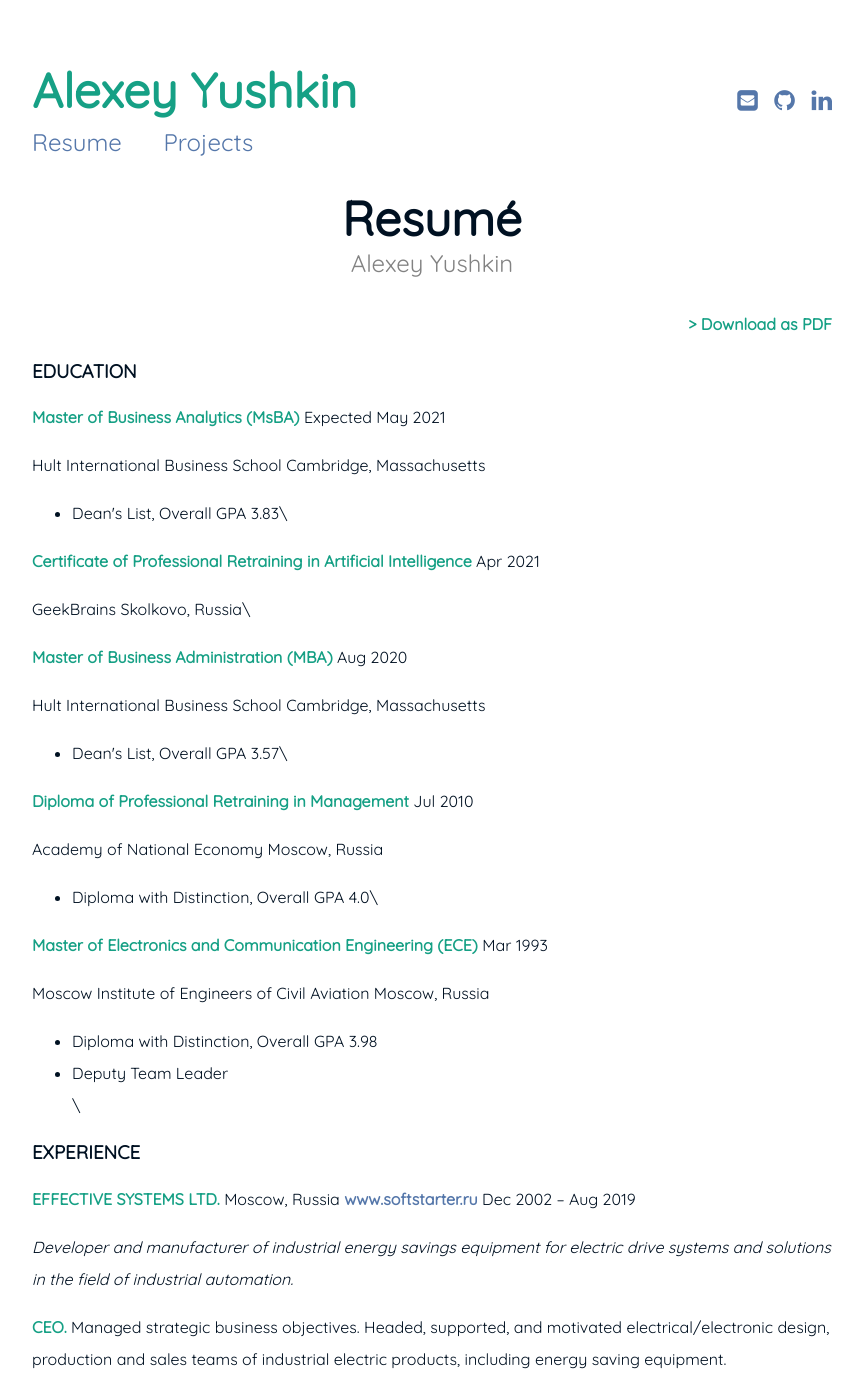
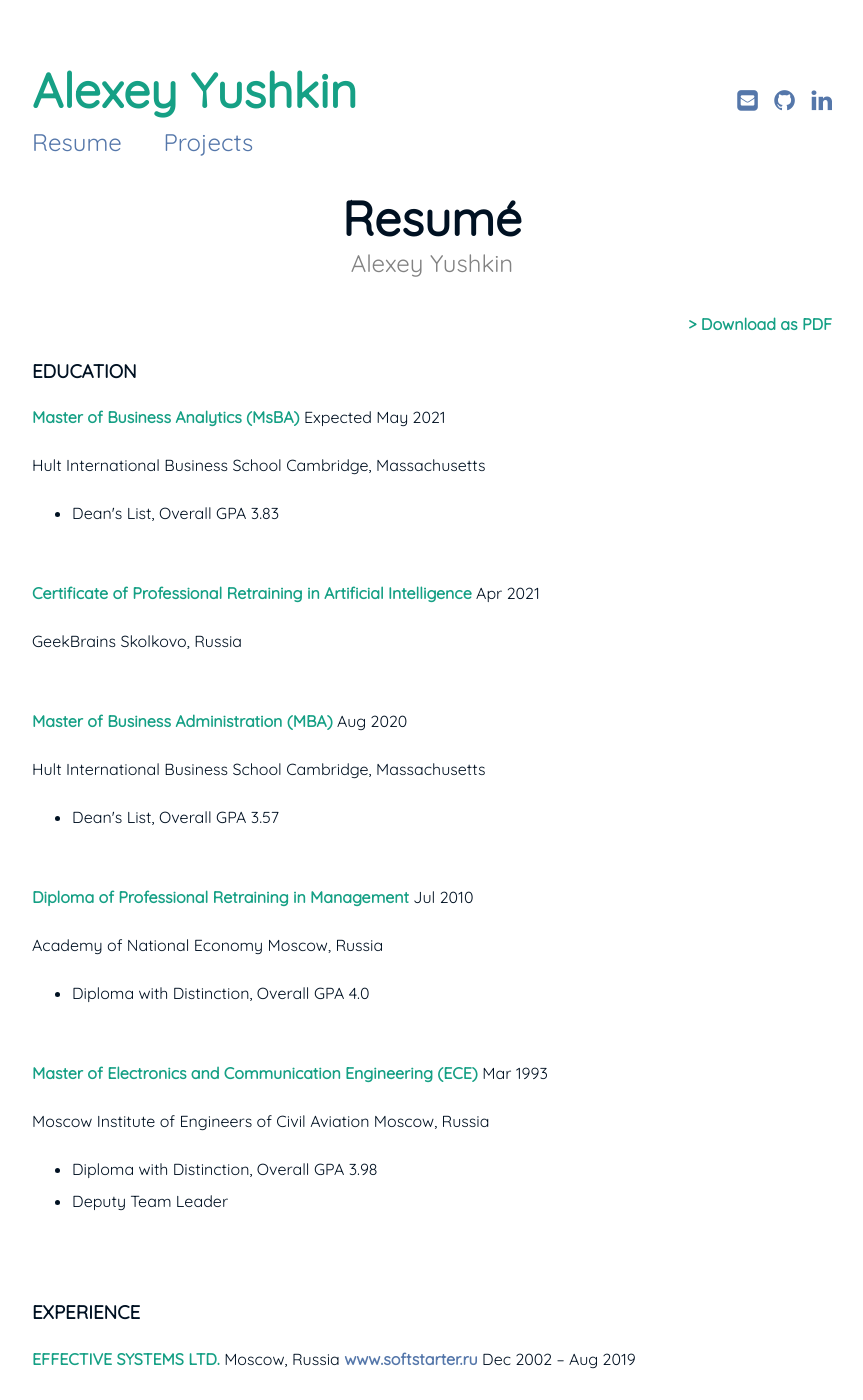
Before and after one commit to alexyushkin/alexyushkin.github.io, a Jekyll site: the page built from resume.md, in a window 1280 px wide and 1400 px high. Shown: the whole window, without its empty margins (208-1071 px from the left). Built offline with Jekyll 4.4.1, drawn with Linux system fonts in a browser that asks for light colours.

Commit message:
Update resume.md

```diff
--- a/resume.md
+++ b/resume.md
@@ -13,31 +13,35 @@ subtitle: Alexey Yushkin
 
 Hult International Business School   Cambridge, Massachusetts
 
-- Dean&#39;s List, Overall GPA 3.83\
+- Dean&#39;s List, Overall GPA 3.83
+<br><br>
 
 **Certificate of Professional Retraining in Artificial Intelligence**   Apr 2021
 
-GeekBrains   Skolkovo, Russia\
+GeekBrains   Skolkovo, Russia
+<br><br>
 
 **Master of Business Administration (MBA)**   Aug 2020
 
 Hult International Business School   Cambridge, Massachusetts
 
-- Dean&#39;s List, Overall GPA 3.57\
+- Dean&#39;s List, Overall GPA 3.57
+<br><br>
 
 **Diploma of Professional Retraining in Management**   Jul 2010
 
 Academy of National Economy   Moscow, Russia
 
-- Diploma with Distinction, Overall GPA 4.0\
+- Diploma with Distinction, Overall GPA 4.0
+<br><br>
 
 **Master of Electronics and Communication Engineering (ECE)**   Mar 1993
 
 Moscow Institute of Engineers of Civil Aviation   Moscow, Russia
 
 - Diploma with Distinction, Overall GPA 3.98
-- Deputy Team Leader\
-  \
+- Deputy Team Leader
+<br><br><br>
 
 ### EXPERIENCE
 
```
